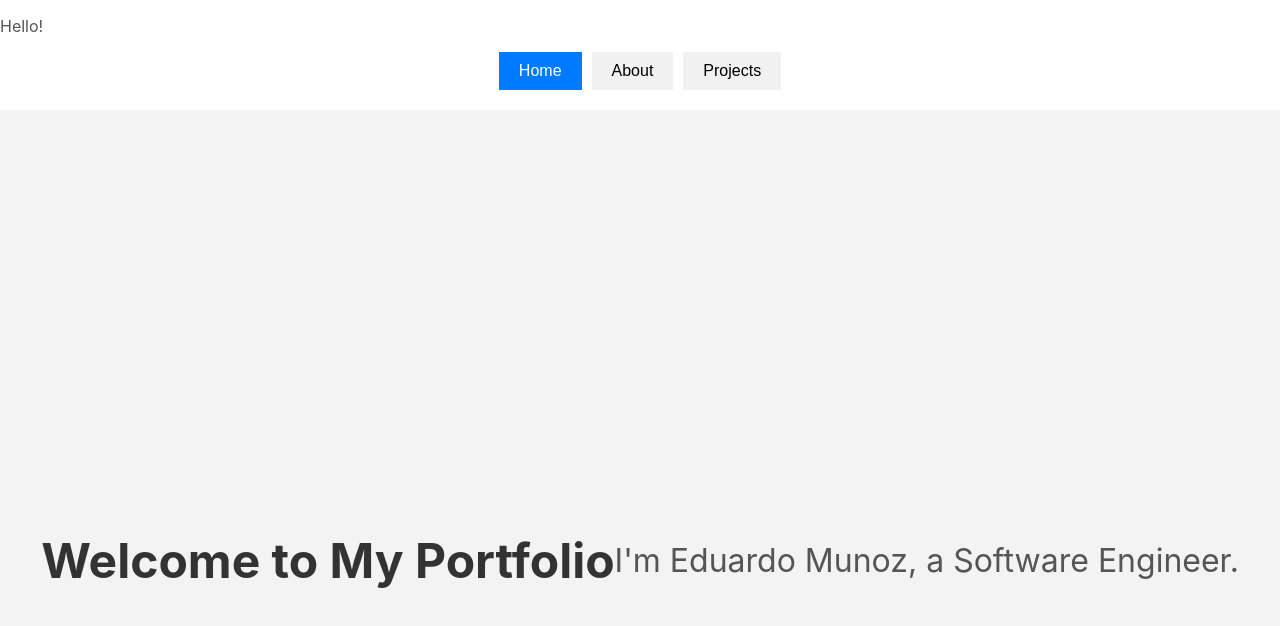
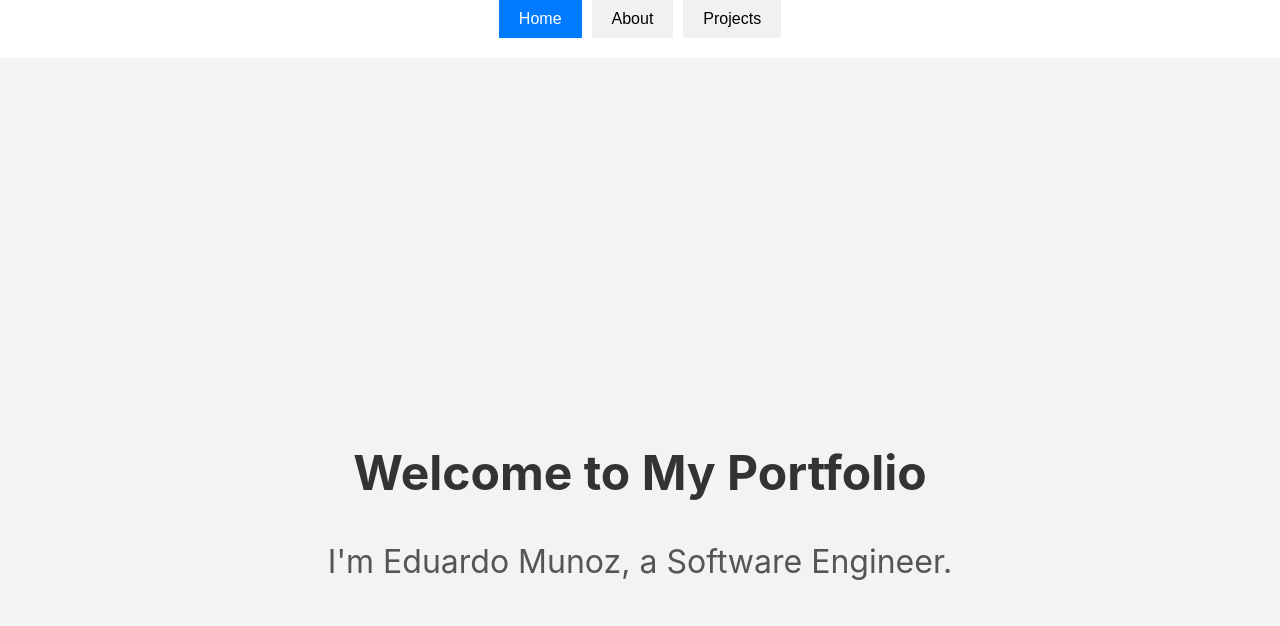
Before and after one commit to smvckerz/PersonalPortfolio, a React (Create React App) app: page / in a window 1280 px wide. Shown: the top 626 px of the page. Built offline with nearby package versions, Linux system fonts and the light colour scheme.

Commit message:
testing a few chages in home.js

```diff
--- a/src/App.js
+++ b/src/App.js
@@ -1,5 +1,3 @@
-import React, { useEffect } from 'react';
-import { gsap } from 'gsap';
 import './App.css';
 import Home from './Home';
 import About from './About';
@@ -7,17 +5,8 @@ import Projects from './Projects';
 import Tabs from './Tabs';
 
 function App() {
-  // useEffect(() => {
-  //   gsap.from('.App-header', { opacity: 0, duration: 2, y: -50 });
-  // }, []);
-
   return (
-    // <div className="App">
      <div>
-      {/* <header className="App-header"> */}
-      <header>
-        <p>Hello!</p>
-      </header>
       <Tabs className="App-header">
         <Home label="Home" />
         <About label="About" />
--- a/src/Home.js
+++ b/src/Home.js
@@ -3,8 +3,10 @@ import React from 'react';
 function Home() {
     return (
         <section id="home" className="section-home">
+            <center>
             <h1>Welcome to My Portfolio</h1>
             <p>I'm Eduardo Munoz, a Software Engineer.</p>
+            </center>
         </section>
     );
 }
```
